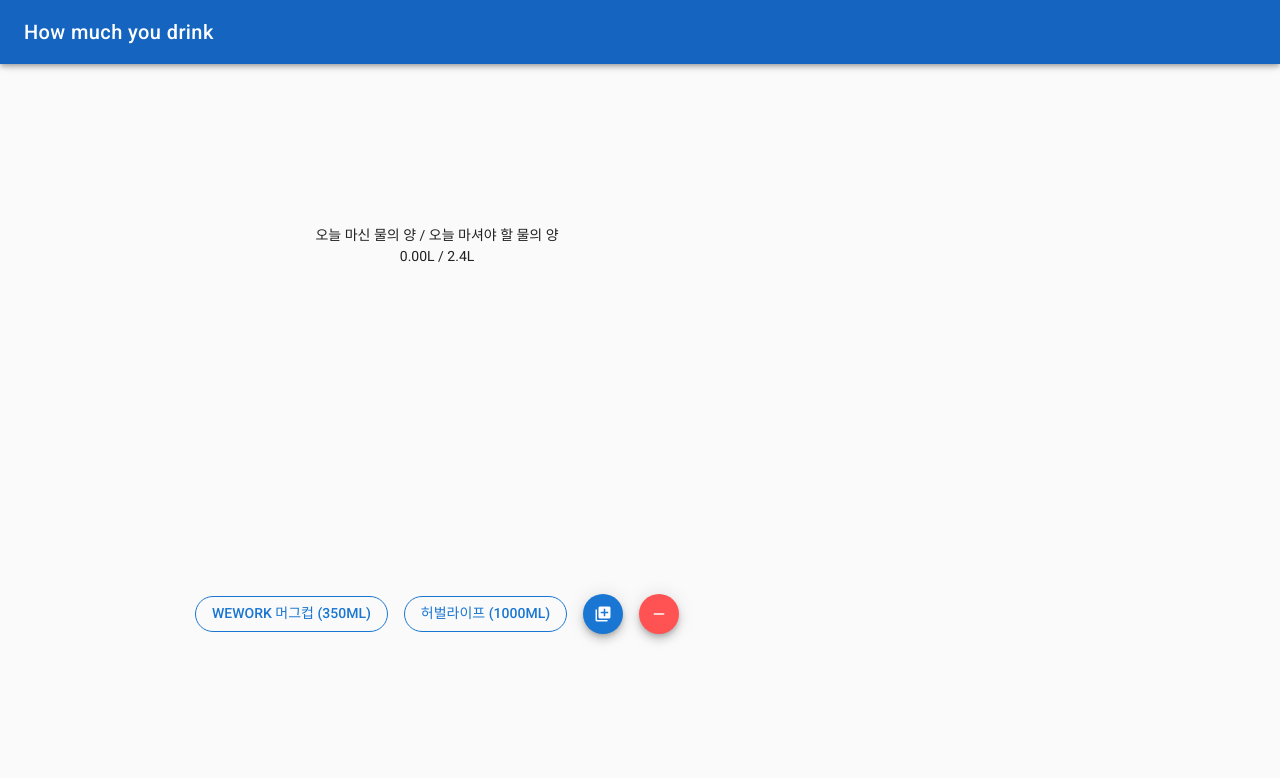
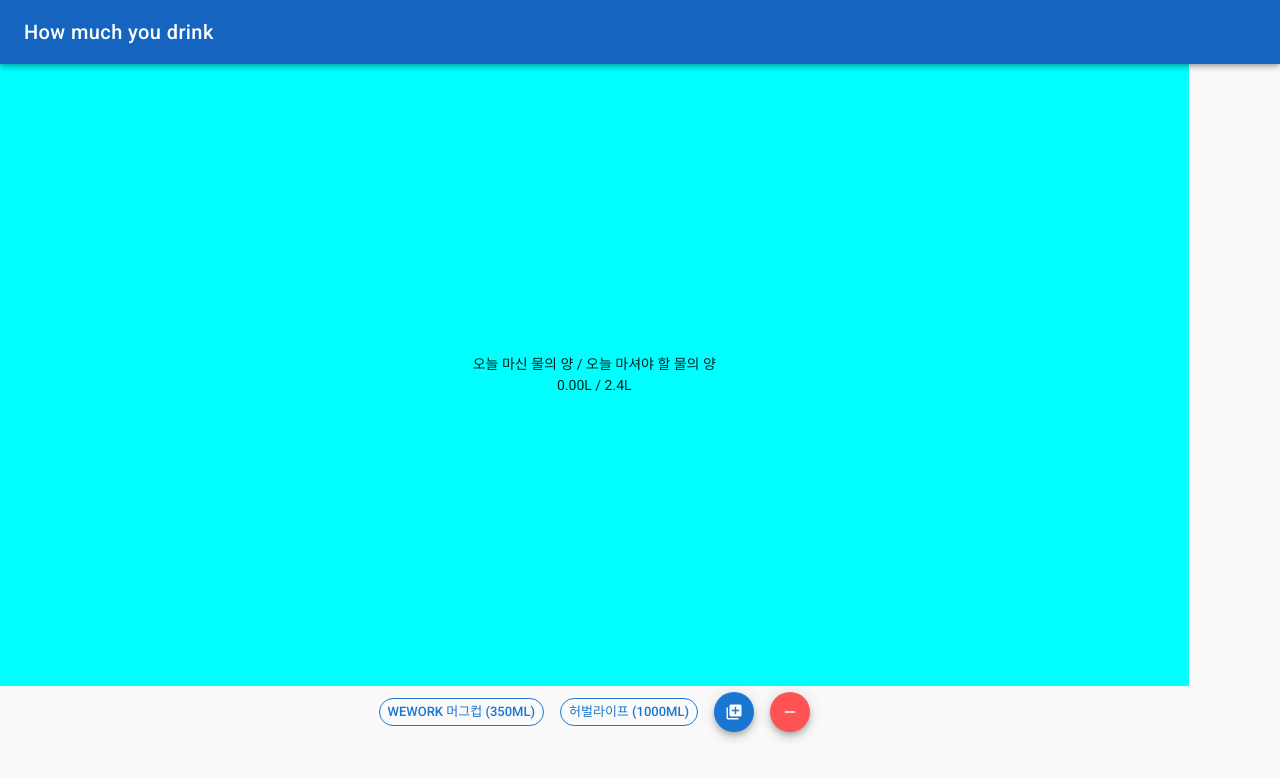
Before and after one commit to ebool/drinking-water, a Vue app: page / in a window 1280 px wide. Shown: the top 778 px of the page. Built offline with nearby package versions, Linux system fonts and the light colour scheme.

Commit message:
modify layout

```diff
--- a/src/App.vue
+++ b/src/App.vue
@@ -7,8 +7,8 @@
       <v-toolbar-title>How much you drink</v-toolbar-title>
     </v-toolbar>
     <v-container fill-height pa-0 fluid>
-      <v-layout column>
-        <v-layout><water-board /></v-layout>
+      <v-layout column style="flex: 20">
+        <v-layout style="flex: 10"><water-board /></v-layout>
         <v-layout><button-cont /></v-layout>
       </v-layout>
       <v-layout><records /></v-layout>
--- a/src/components/button-cont.vue
+++ b/src/components/button-cont.vue
@@ -1,6 +1,6 @@
 <template>
-  <v-flex class="button-cont">
-    <v-btn outline round color="primary" v-for="i in getButtons" :key="i.type" @click="drink(i)">{{i.name}} ({{i.amount}}ml)</v-btn>
+  <v-flex class="text-md-center" d-inline >
+    <v-btn outline round color="primary" small v-for="i in getButtons" :key="i.type" @click="drink(i)">{{i.name}} ({{i.amount}}ml)</v-btn>
     <v-dialog v-model="addDialog" persistent max-width="500px" value>
       <v-btn small fab color="primary" slot="activator"><v-icon>library_add</v-icon></v-btn>
       <v-card>
@@ -93,9 +93,4 @@ export default {
 </script>
 
 <style scoped lang="scss">
-.button-cont {
-  display: flex;
-  justify-content: center;
-  align-items: center;
-}
 </style>
--- a/src/components/water-board.vue
+++ b/src/components/water-board.vue
@@ -22,6 +22,8 @@ export default {
 
 <style lang="scss" scoped>
 .water-board-cont {
+  background-color: aqua;
+
   .text {
     display: flex;
     flex-direction: column;
```
